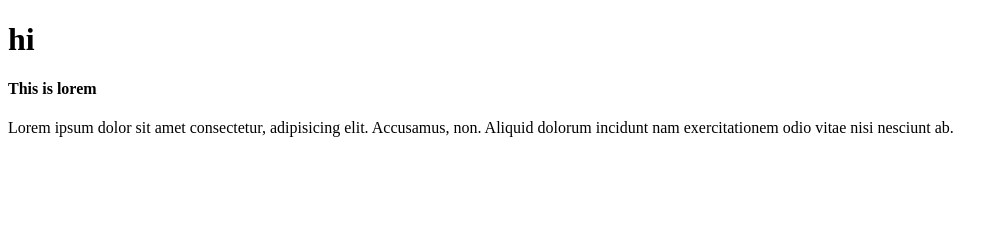
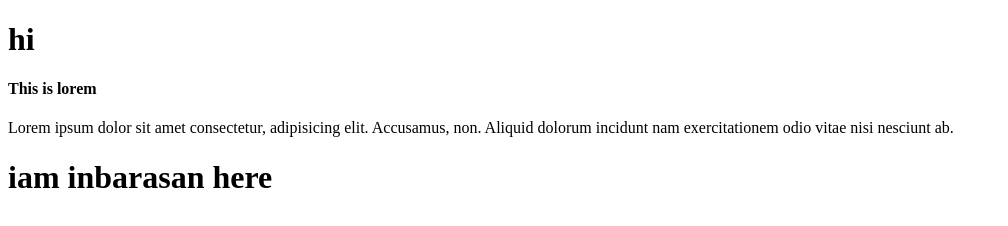
Before and after one commit to SR-Sanjay/web-project, a plain HTML site: page index.html in a window 1280 px wide. Shown: the whole page, without its empty margins (0-1008 px from the left). Drawn offline with Linux system fonts and the light colour scheme.

Commit message:
feat: inba code

```diff
--- a/index.html
+++ b/index.html
@@ -8,6 +8,10 @@
 <body>
     <h1>hi</h1>
    <h4>This is lorem</h4>
-    <p>Lorem ipsum dolor sit amet consectetur, adipisicing elit. Accusamus, non. Aliquid dolorum incidunt nam exercitationem odio vitae nisi nesciunt ab.</p>
+   <p>Lorem ipsum dolor sit amet consectetur, adipisicing elit. Accusamus, non. Aliquid dolorum incidunt nam exercitationem odio vitae nisi nesciunt ab.</p>
+
+   <div class="new">
+    <h1>iam inbarasan here </h1>
+   </div>
 </body>
 </html>
```
